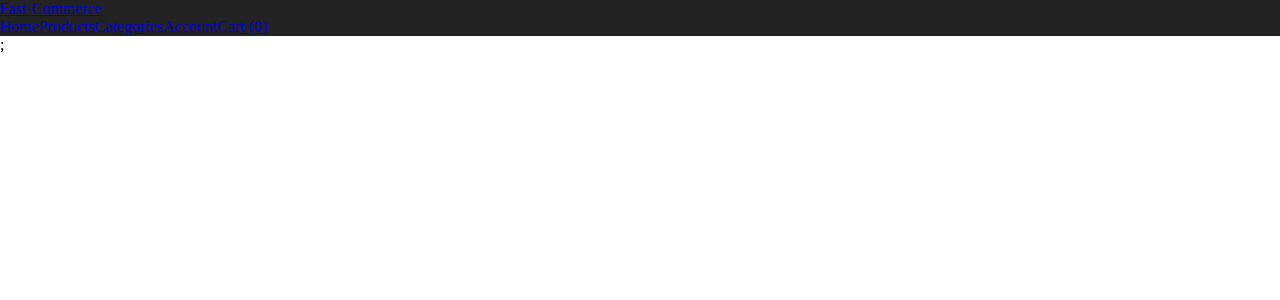
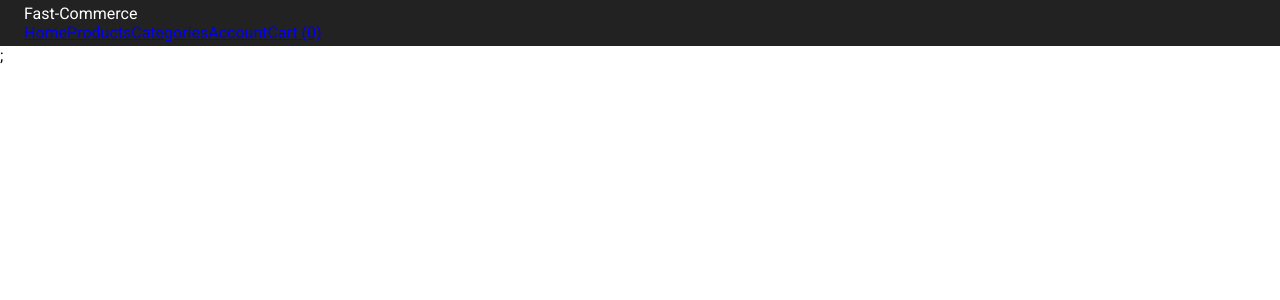
Before and after one commit to Abdul-Rahimm/online-business-platform-Saas---NextJs, a Next.js app in the folder frontend/: page / in a window 1280 px wide. Shown: the top 300 px of the page. Built offline with nearby package versions, Linux system fonts and the light colour scheme.

Commit message:
created the Center component to center things

```diff
--- /dev/null
+++ b/frontend/components/Center.js
@@ -0,0 +1,13 @@
+import React from "react";
+import styled from "styled-components";
+
+const StyledDiv = styled.div`
+  max-width: 800px;
+  margin: 0 20px;
+`;
+
+const Center = ({ children }) => {
+  return <StyledDiv>{children}</StyledDiv>;
+};
+
+export default Center;
--- a/frontend/components/Header.js
+++ b/frontend/components/Header.js
@@ -1,15 +1,23 @@
 import Link from "next/link";
 import React from "react";
 import styled from "styled-components";
+import Center from "./Center";
 
 const StyledHeader = styled.header`
   background-color: #222;
+  padding: 4px;
+`;
+
+const Logo = styled(Link)`
+  color: #fff;
+  text-decoration: none;
 `;
 
 const Header = () => {
   return (
     <StyledHeader>
-      <Link href={"/"}>Fast-Commerce</Link>
+      <Center>
+        <Logo href={"/"}>Fast-Commerce</Logo>
         <nav>
           <Link href={"/"}>Home</Link>
           <Link href={"/products"}>Products</Link>
@@ -17,6 +25,7 @@ const Header = () => {
           <Link href={"/account"}>Account</Link>
           <Link href={"/cart"}>Cart (0)</Link>
         </nav>
+      </Center>
     </StyledHeader>
   );
 };
--- a/frontend/pages/_app.js
+++ b/frontend/pages/_app.js
@@ -1,9 +1,11 @@
 import { createGlobalStyle } from "styled-components";
 
 const GlobalStyles = createGlobalStyle`
+@import url('https://fonts.googleapis.com/css2?family=Roboto:ital,wght@0,100;0,300;0,400;0,500;0,700;0,900;1,100;1,300;1,400;1,500;1,700;1,900&display=swap');
   body{
     padding: 0;
     margin: 0;
+    font-family: 'Roboto', 'sans-serif';
   }
 `;
 
```
Lines whose indentation alone changed are shown as unchanged.
